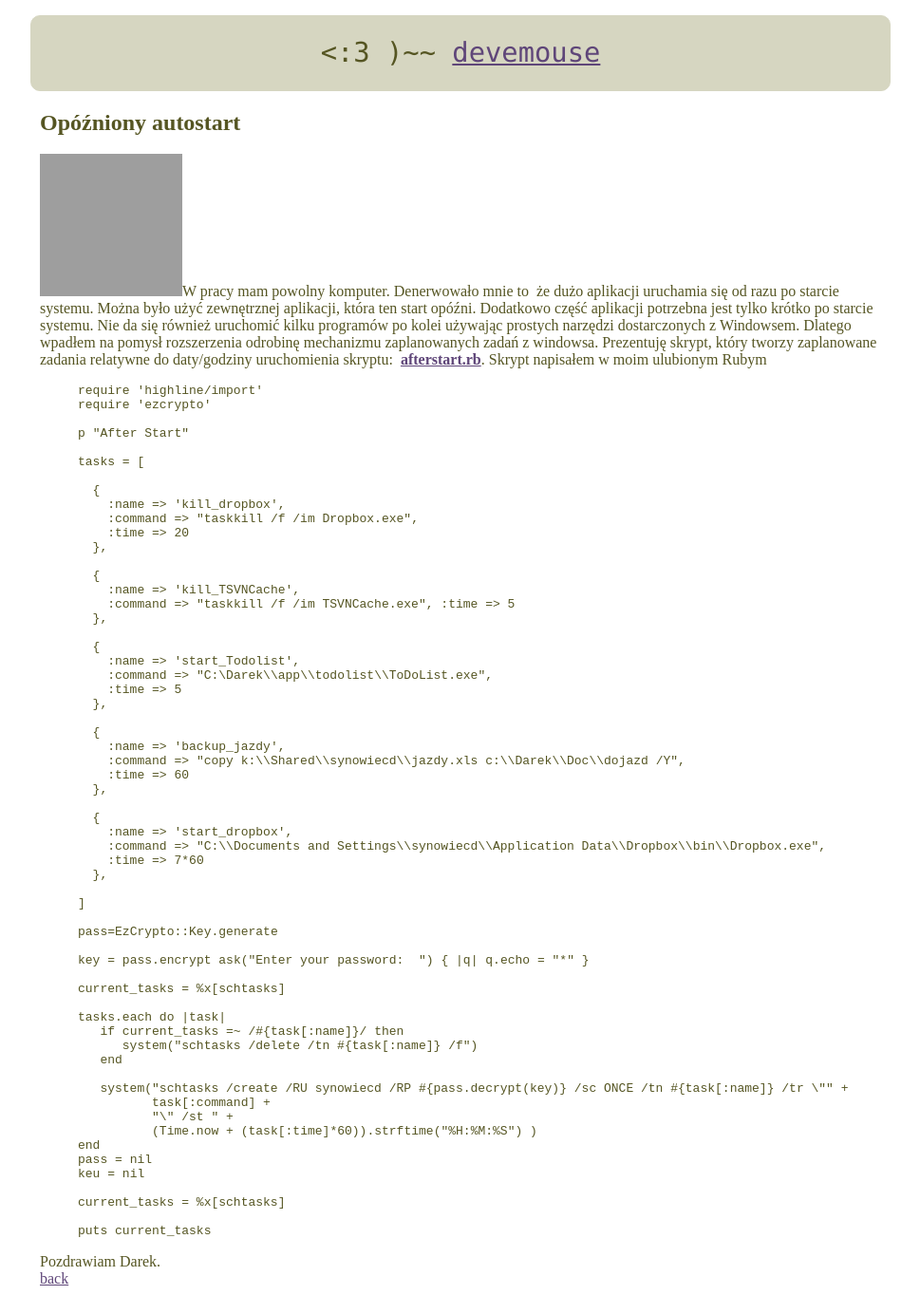
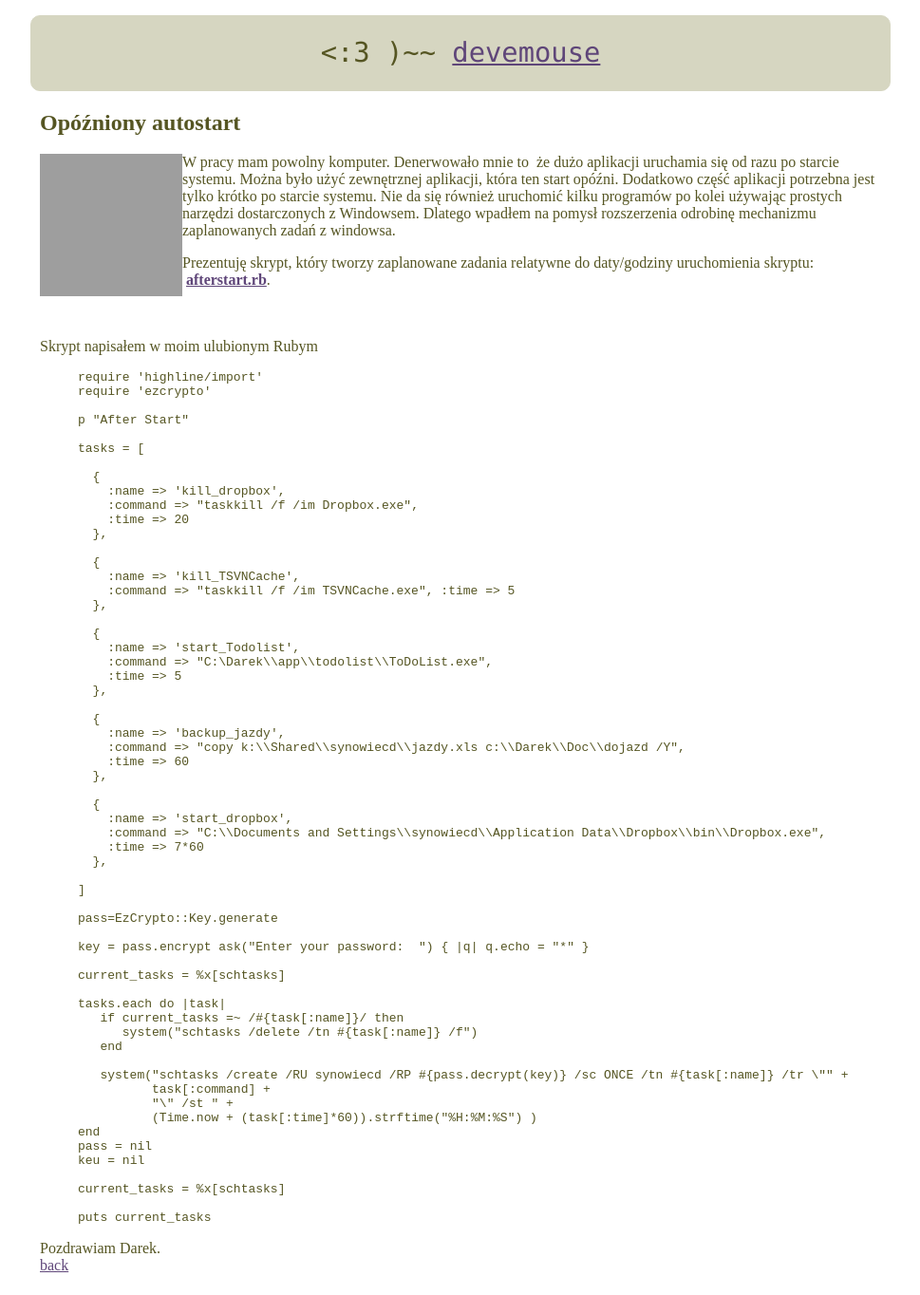
Before and after one commit to devemouse/devemouse.github.com, a Jekyll site: the page built from _posts/2010-05-25-opozniony-autostart.html, in a window 1280 px wide. Shown: the whole page at 95% size, without its empty margins (150-1119 px from the left). Built offline with Jekyll 4.4.1, drawn with Linux system fonts in a browser that asks for light colours; Markdown is read by kramdown in place of the engine named in the settings; grey boxes are pictures that could not be loaded.

Commit message:
some img formatting

```diff
--- a/_posts/2010-05-25-opozniony-autostart.html
+++ b/_posts/2010-05-25-opozniony-autostart.html
@@ -2,10 +2,17 @@
 layout: post
 title: Opóźniony autostart
 ---
+
+<p>
 <a href="http://dariuszsynowiec.files.wordpress.com/2010/05/ruby.png"><img class="alignleft size-thumbnail wp-image-51" title="ruby" src="http://dariuszsynowiec.files.wordpress.com/2010/05/ruby.png?w=150" alt="Ruby icon" width="150" height="150" /></a>W pracy mam powolny komputer. Denerwowało mnie to  że dużo aplikacji uruchamia się od razu po starcie systemu. Można było użyć zewnętrznej aplikacji, która ten start opóźni. Dodatkowo część aplikacji potrzebna jest tylko krótko po starcie systemu. Nie da się również uruchomić kilku programów po kolei używając prostych narzędzi dostarczonych z Windowsem. Dlatego wpadłem na pomysł rozszerzenia odrobinę mechanizmu zaplanowanych zadań z windowsa.
+</p>
 
+<p>
 Prezentuję skrypt, który tworzy zaplanowane zadania relatywne do daty/godziny uruchomienia skryptu:  <strong><a title="afterstart.rb" href="http://github.com/darek129/HOME/blob/master/.bin/afterstart.rb" target="_blank">afterstart.rb</a></strong>.
 
+</p>
+<br/>
+<br/>
 <!--more-->Skrypt napisałem w moim ulubionym Rubym
 
 {% highlight ruby %}
--- a/css/screen.css
+++ b/css/screen.css
@@ -23,6 +23,11 @@ div.title {
    -webkit-border-radius: 10px;
    -moz-border-radius: 10px;
 }
+img.alignleft
+{
+   float:left;
+   size:50%;
+}
 
 a:link {color:#5F4679;}    /* unvisited link */
 a:visited {color:#364F89;} /* visited link */
```
